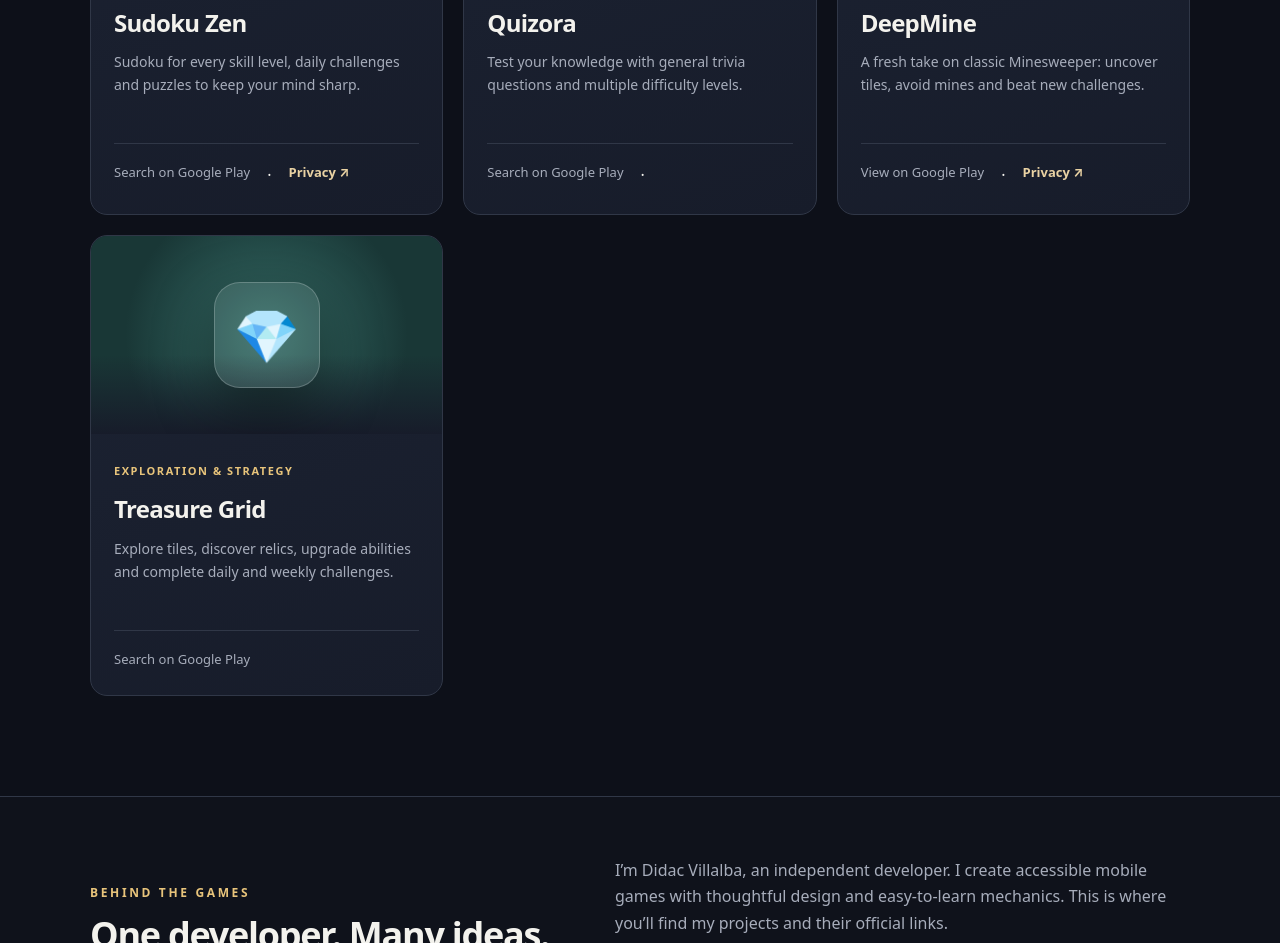
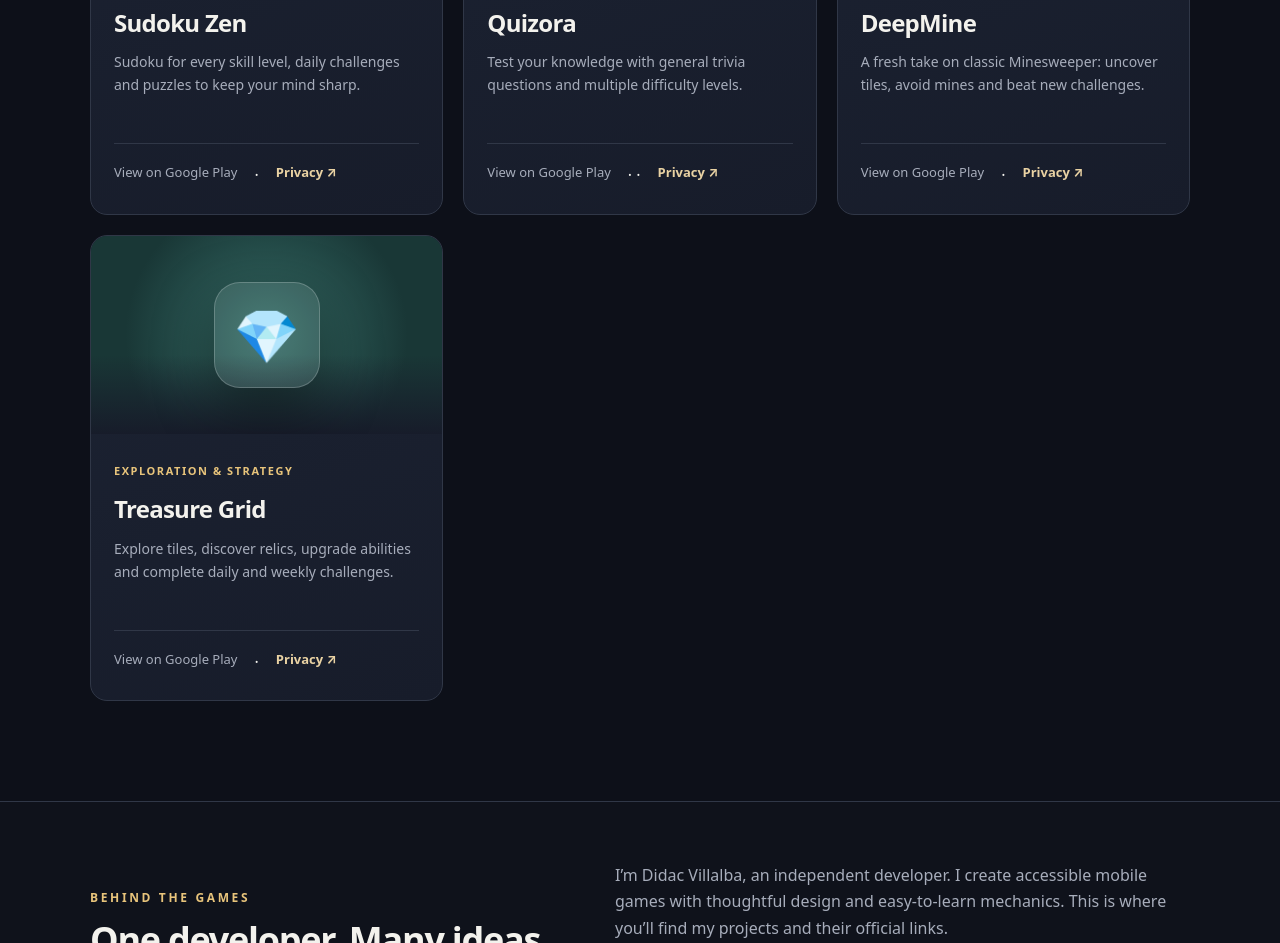
Before and after one commit to didacnumberfive/didacnumberfive.github.io, a plain HTML site: page index.html in a window 1280 px wide. Shown: the part 1010-1953 px from the top of the page. Drawn offline with Linux system fonts and the light colour scheme.

Commit message:
Update index.html

```diff
--- a/index.html
+++ b/index.html
@@ -1,4 +1,5 @@
-<!doctype html>
+<!DOCTYPE html>
+
 <html lang="es">
 <head>
 <meta charset="utf-8"/>
@@ -84,10 +85,10 @@
 <section class="hero wrap"><span class="eyebrow" data-i18n="eyebrow">DESARROLLO INDEPENDIENTE · ANDROID</span><h1 data-i18n-html="heroTitle">Juegos sencillos.<br/><span class="accent">Buenas partidas.</span></h1><p data-i18n="heroDesc">Diseño y desarrollo juegos para disfrutar a tu ritmo: lógica, conocimiento y pequeños desafíos para cada día.</p><a class="btn" data-i18n="explore" href="#games">Descubrir los juegos ↓</a></section>
 <section aria-labelledby="games-title" class="games wrap" id="games"><div class="section-top"><div><span class="eyebrow" data-i18n="collection">MI COLECCIÓN</span><h2 data-i18n="gamesTitle" id="games-title">Juegos y proyectos</h2></div><span class="section-note" data-i18n="gamesHint">Una colección en crecimiento.</span></div>
 <div class="grid">
-<article class="game"><a aria-label="Google Play: Sudoku Zen" class="card-play" href="https://play.google.com/store/search?q=Sudoku%20Zen%20MrGrasalba&amp;c=apps" rel="noopener noreferrer" target="_blank"></a><div class="visual sudoku"><div aria-hidden="true" class="symbol">1 9<br/>4 6</div></div><div class="game-body"><span class="game-tag" data-i18n="logic">LÓGICA Y CONCENTRACIÓN</span><h3>Sudoku Zen</h3><p class="game-desc" data-i18n="sudokuDesc">Sudokus para todos los niveles, retos diarios y partidas para entrenar la mente.</p><div class="game-links"><span class="play-note" data-i18n="playSearch">Buscar en Google Play</span> · <a data-i18n="privacy" href="https://didacnumberfive.github.io/sudoku-privacy/" rel="noopener noreferrer" target="_blank">Privacidad ↗</a></div></div></article>
-<article class="game"><a aria-label="Google Play: Quizora" class="card-play" href="https://play.google.com/store/search?q=Quizora%20MrGrasalba&amp;c=apps" rel="noopener noreferrer" target="_blank"></a><div class="visual quizora"><div aria-hidden="true" class="symbol">?</div></div><div class="game-body"><span class="game-tag" data-i18n="trivia">PREGUNTAS Y CULTURA</span><h3>Quizora</h3><p class="game-desc" data-i18n="quizoraDesc">Pon a prueba tus conocimientos con preguntas de cultura general y distintas dificultades.</p><div class="game-links"><span class="play-note" data-i18n="playSearch">Buscar en Google Play</span> · </div></div></article>
+<article class="game"><a aria-label="Google Play: Sudoku Zen" class="card-play" href="https://play.google.com/store/search?q=Sudoku%20Zen%20MrGrasalba&amp;c=apps" rel="noopener noreferrer" target="_blank"></a><div class="visual sudoku"><div aria-hidden="true" class="symbol">1 9<br/>4 6</div></div><div class="game-body"><span class="game-tag" data-i18n="logic">LÓGICA Y CONCENTRACIÓN</span><h3>Sudoku Zen</h3><p class="game-desc" data-i18n="sudokuDesc">Sudokus para todos los niveles, retos diarios y partidas para entrenar la mente.</p><div class="game-links"><span class="play-note" data-i18n="playVisit">Ver en Google Play</span> · <a data-i18n="privacy" href="https://didacnumberfive.github.io/sudoku-privacy/" rel="noopener noreferrer" target="_blank">Privacidad ↗</a></div></div></article>
+<article class="game"><a aria-label="Google Play: Quizora" class="card-play" href="https://play.google.com/store/apps/details?id=com.didacnumberfive.quizora" rel="noopener noreferrer" target="_blank"></a><div class="visual quizora"><div aria-hidden="true" class="symbol">?</div></div><div class="game-body"><span class="game-tag" data-i18n="trivia">PREGUNTAS Y CULTURA</span><h3>Quizora</h3><p class="game-desc" data-i18n="quizoraDesc">Pon a prueba tus conocimientos con preguntas de cultura general y distintas dificultades.</p><div class="game-links"><span class="play-note" data-i18n="playVisit">Ver en Google Play</span> ·  · <a data-i18n="privacy" href="https://didacnumberfive.github.io/quizora-privacy/" rel="noopener noreferrer" target="_blank">Privacidad ↗</a></div></div></article>
 <article class="game"><a aria-label="Google Play: DeepMine" class="card-play" href="https://play.google.com/store/apps/details?id=com.didacnumberfive.buscaminas" rel="noopener noreferrer" target="_blank"></a><div class="visual deepmine"><div aria-hidden="true" class="symbol">⚒</div></div><div class="game-body"><span class="game-tag" data-i18n="puzzle">CLÁSICO DE ESTRATEGIA</span><h3>DeepMine</h3><p class="game-desc" data-i18n="mineDesc">Una reinterpretación del clásico buscaminas: descubre casillas, evita minas y supera desafíos.</p><div class="game-links"><span class="play-note" data-i18n="playVisit">Ver en Google Play</span> · <a data-i18n="privacy" href="https://didacnumberfive.github.io/buscaminas-privacy/" rel="noopener noreferrer" target="_blank">Privacidad ↗</a></div></div></article>
-<article class="game"><a aria-label="Google Play: Treasure Grid" class="card-play" href="https://play.google.com/store/search?q=Treasure%20Grid%20MrGrasalba&amp;c=apps" rel="noopener noreferrer" target="_blank"></a><div class="visual treasure"><div aria-hidden="true" class="symbol">💎</div></div><div class="game-body"><span class="game-tag" data-i18n="treasureTag">EXPLORACIÓN Y ESTRATEGIA</span><h3>Treasure Grid</h3><p class="game-desc" data-i18n="treasureDesc">Explora casillas, descubre reliquias, mejora tus habilidades y completa desafíos diarios y semanales.</p><div class="game-links"><span class="play-note" data-i18n="playSearch">Buscar en Google Play</span></div></div></article></div>
+<article class="game"><a aria-label="Google Play: Treasure Grid" class="card-play" href="https://play.google.com/store/search?q=Treasure%20Grid%20MrGrasalba&amp;c=apps" rel="noopener noreferrer" target="_blank"></a><div class="visual treasure"><div aria-hidden="true" class="symbol">💎</div></div><div class="game-body"><span class="game-tag" data-i18n="treasureTag">EXPLORACIÓN Y ESTRATEGIA</span><h3>Treasure Grid</h3><p class="game-desc" data-i18n="treasureDesc">Explora casillas, descubre reliquias, mejora tus habilidades y completa desafíos diarios y semanales.</p><div class="game-links"><span class="play-note" data-i18n="playVisit">Ver en Google Play</span> · <a data-i18n="privacy" href="https://didacnumberfive.github.io/treasure-grid-privacy/" rel="noopener noreferrer" target="_blank">Privacidad ↗</a></div></div></article></div>
 </section>
 <section class="about" id="about"><div class="wrap about-inner"><div><span class="eyebrow" data-i18n="who">DETRÁS DE LOS JUEGOS</span><h2 data-i18n="aboutTitle">Un desarrollador.<br/>Muchas ideas.</h2></div><div><p data-i18n="aboutDesc">Soy Didac Villalba, desarrollador independiente. Creo juegos móviles accesibles, con una presentación cuidada y mecánicas fáciles de aprender. Este es el espacio donde reuniré mis proyectos y sus enlaces oficiales.</p><a class="contact" href="mailto:didacnumberfive@gmail.com">didacnumberfive@gmail.com ↗</a></div></div></section>
 </main>
@@ -97,8 +98,8 @@
     // Las búsquedas provisionales NO son enlaces directos a la ficha del juego.
 
     const translations = {
-      es:{navGames:'Juegos',navAbout:'Sobre mí',eyebrow:'DESARROLLO INDEPENDIENTE · ANDROID',heroTitle:'Juegos sencillos.<br><span class="accent">Buenas partidas.</span>',heroDesc:'Diseño y desarrollo juegos para disfrutar a tu ritmo: lógica, conocimiento y pequeños desafíos para cada día.',explore:'Descubrir los juegos ↓',collection:'MI COLECCIÓN',gamesTitle:'Juegos y proyectos',gamesHint:'Una colección en crecimiento.',logic:'LÓGICA Y CONCENTRACIÓN',trivia:'PREGUNTAS Y CULTURA',puzzle:'CLÁSICO DE ESTRATEGIA',sudokuDesc:'Sudokus para todos los niveles, retos diarios y partidas para entrenar la mente.',quizoraDesc:'Pon a prueba tus conocimientos con preguntas de cultura general y distintas dificultades.',mineDesc:'Una reinterpretación del clásico buscaminas: descubre casillas, evita minas y supera desafíos.',treasureTag:'EXPLORACIÓN Y ESTRATEGIA',treasureDesc:'Explora casillas, descubre reliquias, mejora tus habilidades y completa desafíos diarios y semanales.',playSearch:'Buscar en Google Play',playVisit:'Ver en Google Play',privacy:'Privacidad ↗',coming:'Más información próximamente',who:'DETRÁS DE LOS JUEGOS',aboutTitle:'Un desarrollador. Muchas ideas.',aboutDesc:'Soy Didac Villalba, desarrollador independiente. Creo juegos móviles accesibles, con una presentación cuidada y mecánicas fáciles de aprender. Este es el espacio donde reuniré mis proyectos y sus enlaces oficiales.',footer:'Hecho con dedicación · Web estática sin cookies ni analítica'},
-      en:{navGames:'Games',navAbout:'About',eyebrow:'INDEPENDENT DEVELOPMENT · ANDROID',heroTitle:'Simple games.<br><span class="accent">Great moments.</span>',heroDesc:'I design and develop games to enjoy at your own pace: logic, knowledge and small daily challenges.',explore:'Explore the games ↓',collection:'MY COLLECTION',gamesTitle:'Games and projects',gamesHint:'A growing collection.',logic:'LOGIC & FOCUS',trivia:'TRIVIA & KNOWLEDGE',puzzle:'CLASSIC STRATEGY',sudokuDesc:'Sudoku for every skill level, daily challenges and puzzles to keep your mind sharp.',quizoraDesc:'Test your knowledge with general trivia questions and multiple difficulty levels.',mineDesc:'A fresh take on classic Minesweeper: uncover tiles, avoid mines and beat new challenges.',treasureTag:'EXPLORATION & STRATEGY',treasureDesc:'Explore tiles, discover relics, upgrade abilities and complete daily and weekly challenges.',playSearch:'Search on Google Play',playVisit:'View on Google Play',privacy:'Privacy ↗',coming:'More information coming soon',who:'BEHIND THE GAMES',aboutTitle:'One developer. Many ideas.',aboutDesc:'I’m Didac Villalba, an independent developer. I create accessible mobile games with thoughtful design and easy-to-learn mechanics. This is where you’ll find my projects and their official links.',footer:'Made with care · Static website without cookies or analytics'}
+      es:{navGames:'Juegos',navAbout:'Sobre mí',eyebrow:'DESARROLLO INDEPENDIENTE · ANDROID',heroTitle:'Juegos sencillos.<br><span class="accent">Buenas partidas.</span>',heroDesc:'Diseño y desarrollo juegos para disfrutar a tu ritmo: lógica, conocimiento y pequeños desafíos para cada día.',explore:'Descubrir los juegos ↓',collection:'MI COLECCIÓN',gamesTitle:'Juegos y proyectos',gamesHint:'Una colección en crecimiento.',logic:'LÓGICA Y CONCENTRACIÓN',trivia:'PREGUNTAS Y CULTURA',puzzle:'CLÁSICO DE ESTRATEGIA',sudokuDesc:'Sudokus para todos los niveles, retos diarios y partidas para entrenar la mente.',quizoraDesc:'Pon a prueba tus conocimientos con preguntas de cultura general y distintas dificultades.',mineDesc:'Una reinterpretación del clásico buscaminas: descubre casillas, evita minas y supera desafíos.',treasureTag:'EXPLORACIÓN Y ESTRATEGIA',treasureDesc:'Explora casillas, descubre reliquias, mejora tus habilidades y completa desafíos diarios y semanales.',playSearch:'Ver en Google Play',playVisit:'Ver en Google Play',privacy:'Privacidad ↗',coming:'Más información próximamente',who:'DETRÁS DE LOS JUEGOS',aboutTitle:'Un desarrollador. Muchas ideas.',aboutDesc:'Soy Didac Villalba, desarrollador independiente. Creo juegos móviles accesibles, con una presentación cuidada y mecánicas fáciles de aprender. Este es el espacio donde reuniré mis proyectos y sus enlaces oficiales.',footer:'Hecho con dedicación · Web estática sin cookies ni analítica'},
+      en:{navGames:'Games',navAbout:'About',eyebrow:'INDEPENDENT DEVELOPMENT · ANDROID',heroTitle:'Simple games.<br><span class="accent">Great moments.</span>',heroDesc:'I design and develop games to enjoy at your own pace: logic, knowledge and small daily challenges.',explore:'Explore the games ↓',collection:'MY COLLECTION',gamesTitle:'Games and projects',gamesHint:'A growing collection.',logic:'LOGIC & FOCUS',trivia:'TRIVIA & KNOWLEDGE',puzzle:'CLASSIC STRATEGY',sudokuDesc:'Sudoku for every skill level, daily challenges and puzzles to keep your mind sharp.',quizoraDesc:'Test your knowledge with general trivia questions and multiple difficulty levels.',mineDesc:'A fresh take on classic Minesweeper: uncover tiles, avoid mines and beat new challenges.',treasureTag:'EXPLORATION & STRATEGY',treasureDesc:'Explore tiles, discover relics, upgrade abilities and complete daily and weekly challenges.',playSearch:'View on Google Play',playVisit:'View on Google Play',privacy:'Privacy ↗',coming:'More information coming soon',who:'BEHIND THE GAMES',aboutTitle:'One developer. Many ideas.',aboutDesc:'I’m Didac Villalba, an independent developer. I create accessible mobile games with thoughtful design and easy-to-learn mechanics. This is where you’ll find my projects and their official links.',footer:'Made with care · Static website without cookies or analytics'}
     };
     function setLanguage(lang) {
       const t=translations[lang]; document.documentElement.lang=lang;
```
